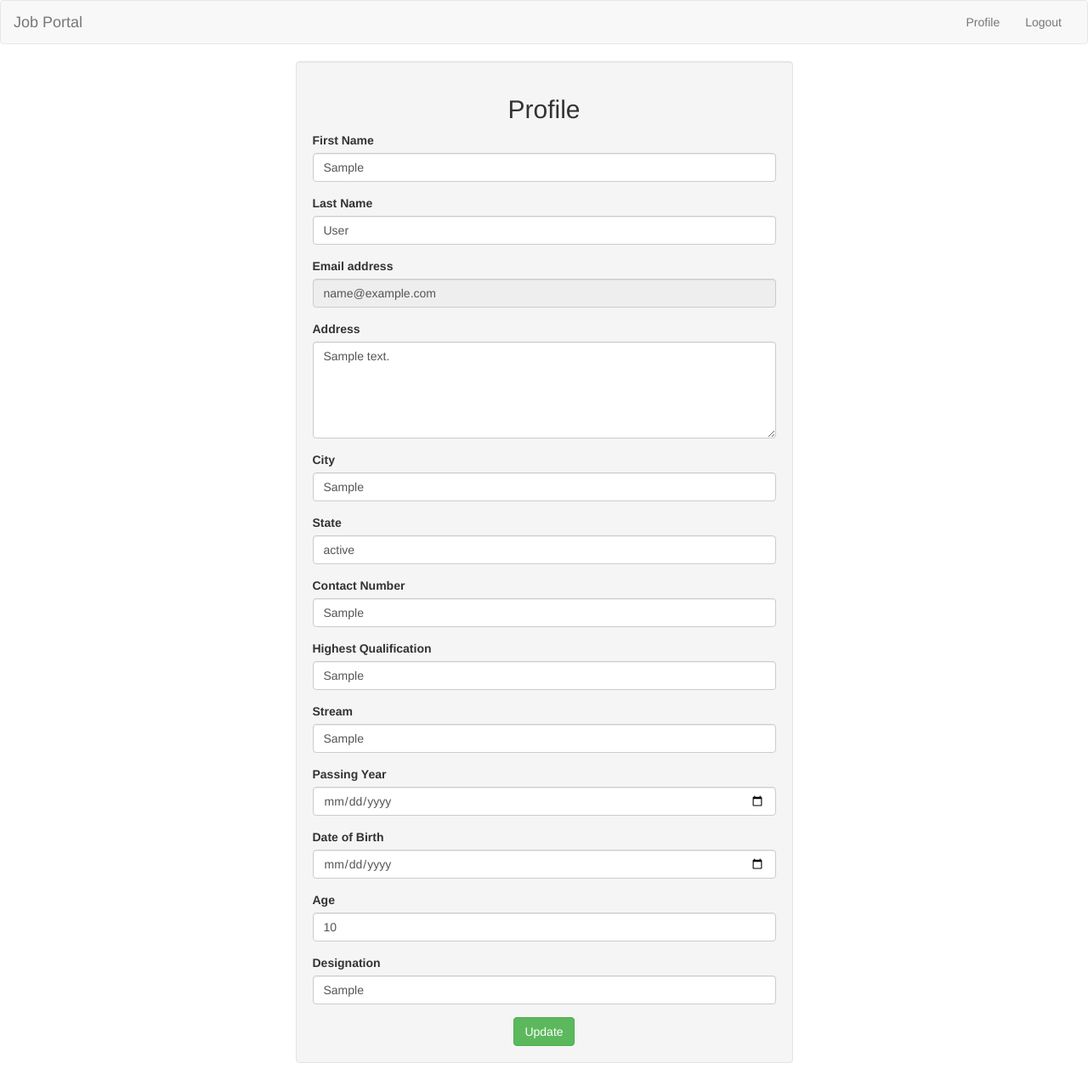
After one commit to gshanbhag525/Job-Portal, a PHP site: page /user/profile.php in a window 1280 px wide. The commit adds this page. Shown: the whole page at 85% size. Run offline with PHP 8.4, Linux system fonts and the light colour scheme; the visitor is signed in with stand-in values (Sample User, id 1); tables that the repository leaves empty or names only in its code hold one stand-in row (values such as "Sample post").

Commit message:
Part-2
Job Portal Series Part-2

```diff
--- /dev/null
+++ b/user/profile.php
@@ -0,0 +1,140 @@
+<?php
+session_start();
+if(empty($_SESSION['id_user'])) {
+  header("Location: ../index.php");
+  exit();
+}
+require_once("../db.php");
+?>
+<!DOCTYPE html>
+<html lang="en">
+  <head>
+    <meta charset="utf-8">
+    <meta http-equiv="X-UA-Compatible" content="IE=edge">
+    <meta name="viewport" content="width=device-width, initial-scale=1">
+    <!-- The above 3 meta tags *must* come first in the head; any other head content must come *after* these tags -->
+    <title>Job Portal</title>
+
+    <!-- Bootstrap -->
+    <link rel="stylesheet" href="https://maxcdn.bootstrapcdn.com/bootstrap/3.3.7/css/bootstrap.min.css" integrity="sha384-BVYiiSIFeK1dGmJRAkycuHAHRg32OmUcww7on3RYdg4Va+PmSTsz/K68vbdEjh4u" crossorigin="anonymous">
+
+    <!-- HTML5 shim and Respond.js for IE8 support of HTML5 elements and media queries -->
+    <!-- WARNING: Respond.js doesn't work if you view the page via file:// -->
+    <!--[if lt IE 9]>
+      <script src="https://oss.maxcdn.com/html5shiv/3.7.3/html5shiv.min.js"></script>
+      <script src="https://oss.maxcdn.com/respond/1.4.2/respond.min.js"></script>
+    <![endif]-->
+  </head>
+  <body>
+
+    <!-- NAVIGATION BAR -->
+    <header>
+      <nav class="navbar navbar-default">
+        <div class="container-fluid">
+          <!-- Brand and toggle get grouped for better mobile display -->
+          <div class="navbar-header">
+            <button type="button" class="navbar-toggle collapsed" data-toggle="collapse" data-target="#bs-example-navbar-collapse-1" aria-expanded="false">
+              <span class="sr-only">Toggle navigation</span>
+              <span class="icon-bar"></span>
+              <span class="icon-bar"></span>
+              <span class="icon-bar"></span>
+            </button>
+            <a class="navbar-brand" href="#">Job Portal</a>
+          </div>
+
+          <!-- Collect the nav links, forms, and other content for toggling -->
+          <div class="collapse navbar-collapse" id="bs-example-navbar-collapse-1">
+            <ul class="nav navbar-nav navbar-right">
+              <li><a href="profile.php">Profile</a></li>
+              <li><a href="../logout.php">Logout</a></li>
+            </ul>
+          </div><!-- /.navbar-collapse -->
+        </div><!-- /.container-fluid -->
+      </nav>
+    </header>
+
+    <section>
+      <div class="container">
+        <div class="row">
+          <div class="col-md-6 col-md-offset-3 well">
+          <h2 class="text-center">Profile</h2>
+            <form method="post" action="updateprofile.php">
+            <?php
+
+            $sql = "SELECT * FROM users WHERE id_user='$_SESSION[id_user]'";
+            $result = $conn->query($sql);
+
+            if($result->num_rows > 0) {
+              while($row = $result->fetch_assoc()) {
+            ?>
+              <div class="form-group">
+                <label for="fname">First Name</label>
+                <input type="text" class="form-control" id="fname" name="fname" placeholder="First Name" value="<?php echo $row['firstname']; ?>" required="">
+              </div>
+              <div class="form-group">
+                <label for="lname">Last Name</label>
+                <input type="text" class="form-control" id="lname" name="lname" placeholder="Last Name" value="<?php echo $row['lastname']; ?>" required="">
+              </div>
+              <div class="form-group">
+                <label for="email">Email address</label>
+                <input type="email" class="form-control" id="email" placeholder="Email" value="<?php echo $row['email']; ?>" readonly>
+              </div>
+              <div class="form-group">
+                <label for="address">Address</label>
+                <textarea id="address" name="address" class="form-control" rows="5" placeholder="Address"><?php echo $row['address']; ?></textarea>
+              </div>
+              <div class="form-group">
+                <label for="city">City</label>
+                <input type="text" class="form-control" id="city" name="city" value="<?php echo $row['city']; ?>" placeholder="city">
+              </div>
+              <div class="form-group">
+                <label for="state">State</label>
+                <input type="text" class="form-control" id="state" name="state" placeholder="state" value="<?php echo $row['state']; ?>">
+              </div>
+              <div class="form-group">
+                <label for="contactno">Contact Number</label>
+                <input type="text" class="form-control" id="contactno" name="contactno" placeholder="Contact Number" value="<?php echo $row['contactno']; ?>">
+              </div>
+              <div class="form-group">
+                <label for="qualification">Highest Qualification</label>
+                <input type="text" class="form-control" id="qualification" name="qualification" placeholder="Highest Qualification" value="<?php echo $row['qualification']; ?>">
+              </div>
+              <div class="form-group">
+                <label for="stream">Stream</label>
+                <input type="text" class="form-control" id="stream" name="stream" placeholder="stream" value="<?php echo $row['stream']; ?>">
+              </div>
+              <div class="form-group">
+                <label for="passingyear">Passing Year</label>
+                <input type="date" class="form-control" id="passingyear" name="passingyear" placeholder="Passing Year" value="<?php echo $row['passingyear']; ?>">
+              </div>
+              <div class="form-group">
+                <label for="dob">Date of Birth</label>
+                <input type="date" class="form-control" id="dob" name="dob" placeholder="Date of Birth" value="<?php echo $row['dob']; ?>">
+              </div>
+              <div class="form-group">
+                <label for="age">Age</label>
+                <input type="text" class="form-control" id="age" name="age" placeholder="Age" value="<?php echo $row['age']; ?>">
+              </div>
+              <div class="form-group">
+                <label for="designation">Designation</label>
+                <input type="text" class="form-control" id="designation" name="designation" placeholder="Designation" value="<?php echo $row['designation']; ?>">
+              </div>
+              <div class="text-center">
+                <button type="submit" class="btn btn-success">Update</button>
+              </div>
+            <?php
+                }
+              }
+            ?>
+            </form>
+          </div>
+        </div>
+      </div>
+    </section>
+
+    <!-- jQuery (necessary for Bootstrap's JavaScript plugins) -->
+    <script src="https://ajax.googleapis.com/ajax/libs/jquery/1.12.4/jquery.min.js"></script>
+    <!-- Include all compiled plugins (below), or include individual files as needed -->
+    <script src="https://maxcdn.bootstrapcdn.com/bootstrap/3.3.7/js/bootstrap.min.js" integrity="sha384-Tc5IQib027qvyjSMfHjOMaLkfuWVxZxUPnCJA7l2mCWNIpG9mGCD8wGNIcPD7Txa" crossorigin="anonymous"></script>
+  </body>
+</html>
```
Also changed, not shown: company.php (+17 -2 lines), index.php (+12 -1 lines), login.php (+14 -2 lines), logout.php (added, +8 -0 lines), register.php (+14 -2 lines), user/dashboard.php (+58 -2 lines), user/updateprofile.php (added, +37 -0 lines).
